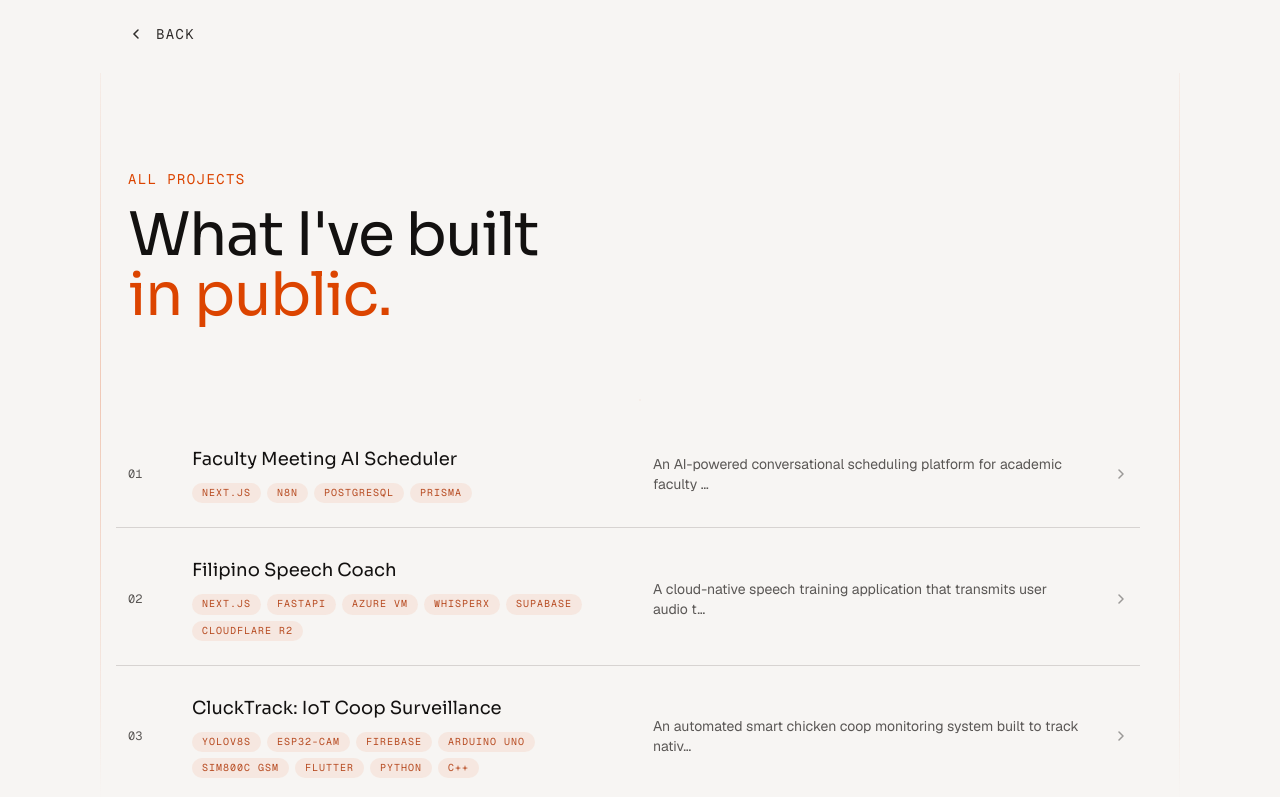
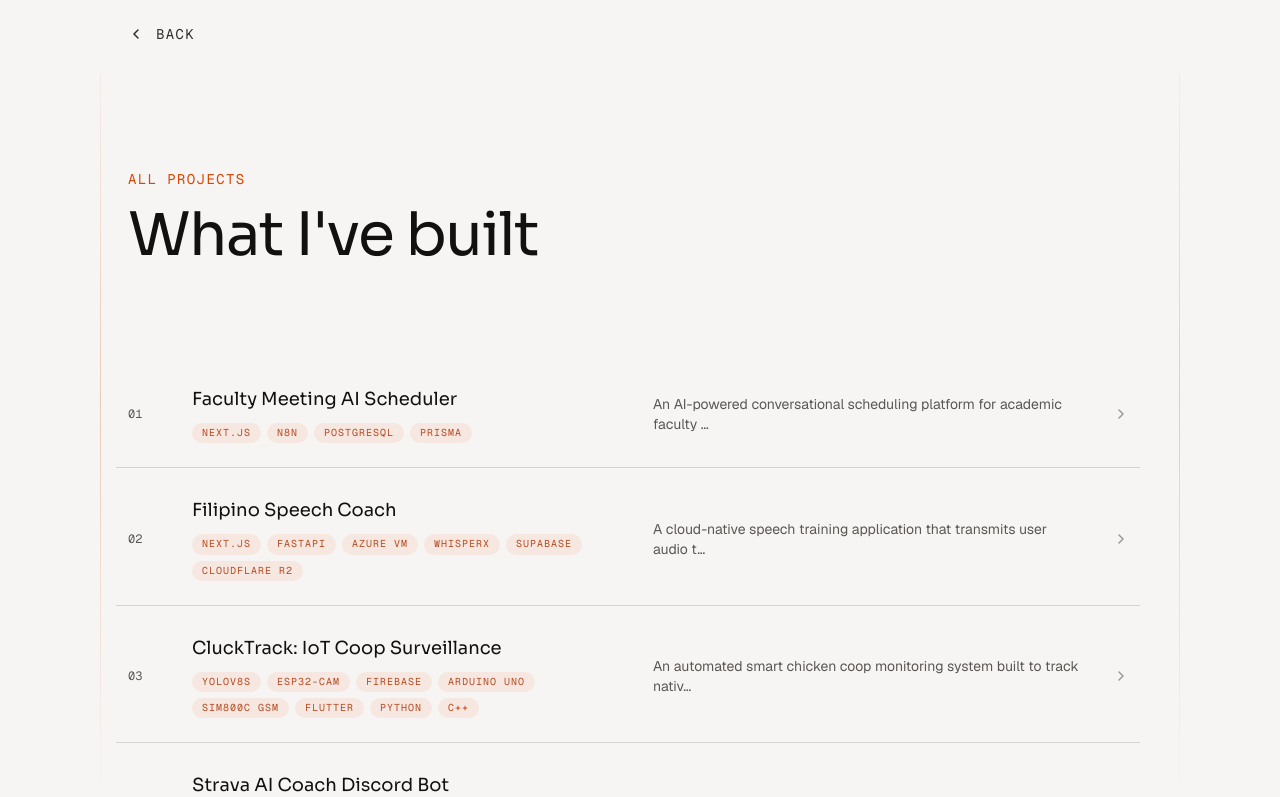
Before and after one commit to 03-Andrew/portfolio_v1, a Next.js app: page /projects in a window 1280 px wide. Shown: the top 797 px of the page. Built offline with nearby package versions, Linux system fonts and the light colour scheme.

Commit message:
feat: update header text in projects

```diff
--- a/app/projects/page.tsx
+++ b/app/projects/page.tsx
@@ -34,8 +34,6 @@ export default function ProjectsPage() {
             </p>
             <h1 className="font-heading text-4xl sm:text-5xl lg:text-6xl text-text-primary tracking-tight">
               What I&apos;ve built
-              <br />
-              <span className="text-orange">in public.</span>
             </h1>
           </div>
         </header>
```
